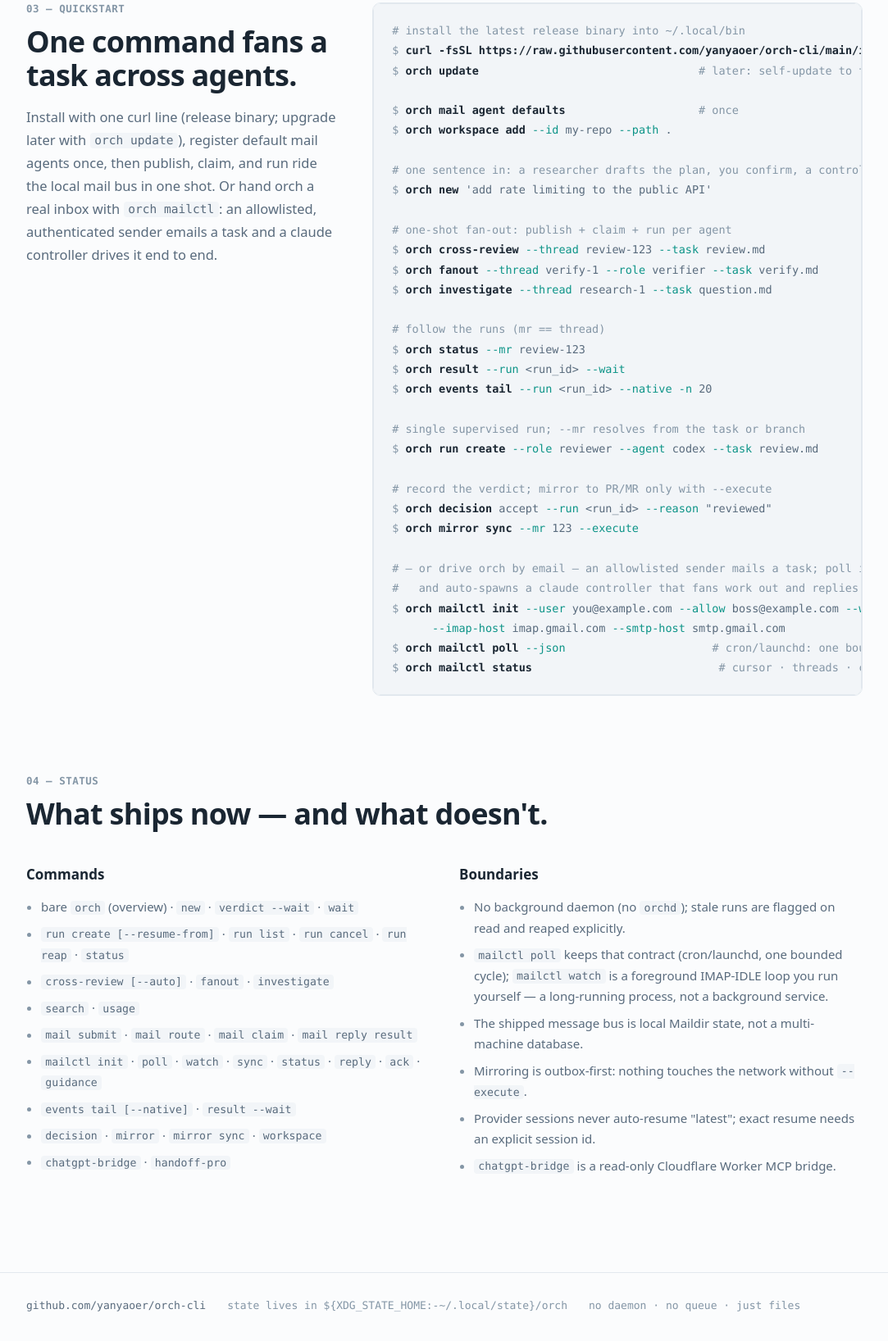
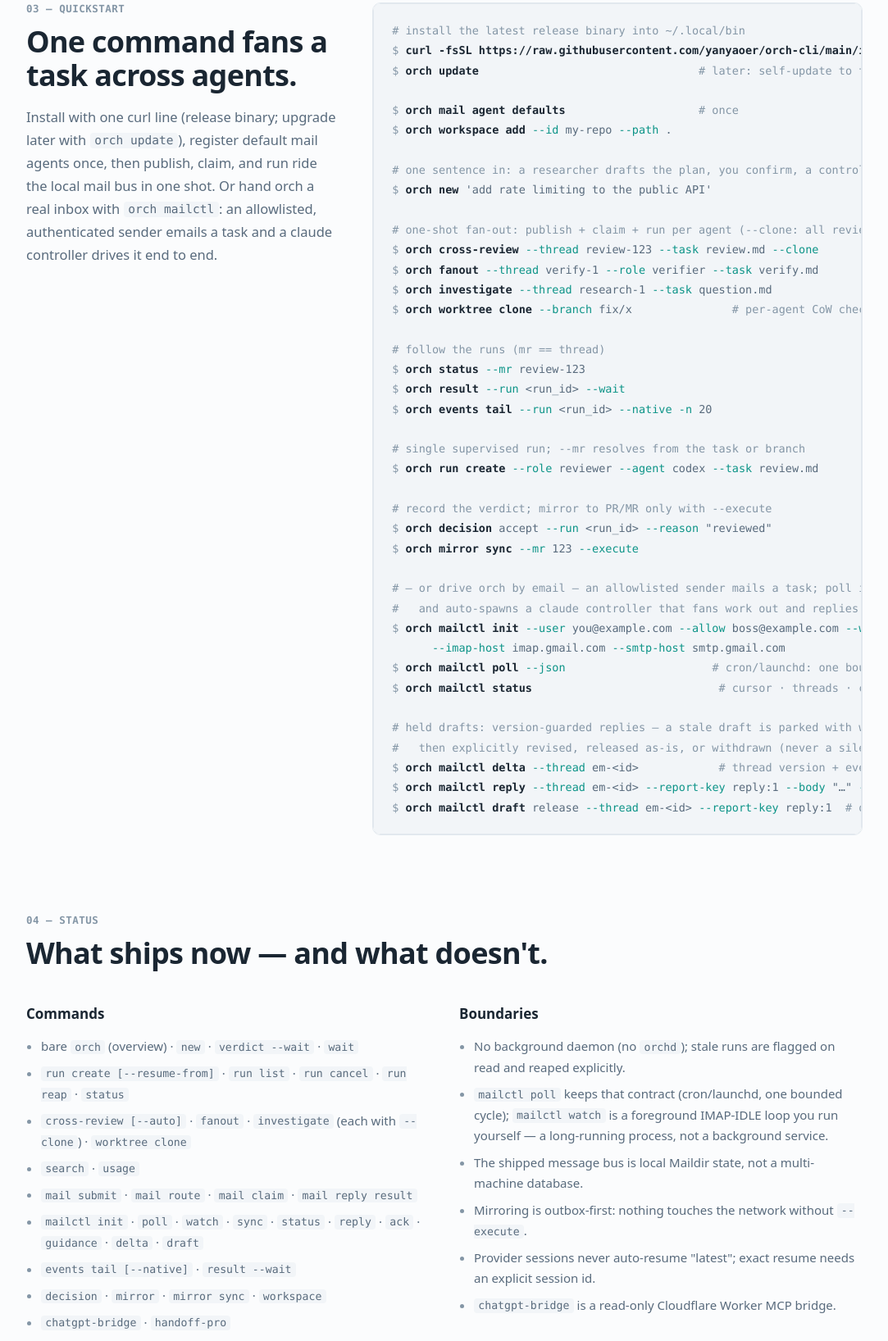
Before and after one commit to yanyaoer/orch-cli, a website: page docs/index.html in a window 1280 px wide. Shown: the part 2797-4433 px from the top of the page at 82% size, without its empty margins (98-1181 px from the left). Drawn offline with Linux system fonts and the light colour scheme.

Commit message:
release v0.0.11: version bump, CHANGELOG cut, index.html doc sync
Co-Authored-By: Claude Fable 5 <noreply@anthropic.com>

```diff
--- a/docs/index.html
+++ b/docs/index.html
@@ -643,10 +643,11 @@
 <span class="cm"># one sentence in: a researcher drafts the plan, you confirm, a controller executes</span>
 <span class="p">$</span> <span class="c">orch new</span> 'add rate limiting to the public API'
 
-<span class="cm"># one-shot fan-out: publish + claim + run per agent</span>
-<span class="p">$</span> <span class="c">orch cross-review</span> <span class="f">--thread</span> review-123 <span class="f">--task</span> review.md
+<span class="cm"># one-shot fan-out: publish + claim + run per agent (--clone: all reviewers share one CoW snapshot)</span>
+<span class="p">$</span> <span class="c">orch cross-review</span> <span class="f">--thread</span> review-123 <span class="f">--task</span> review.md <span class="f">--clone</span>
 <span class="p">$</span> <span class="c">orch fanout</span> <span class="f">--thread</span> verify-1 <span class="f">--role</span> verifier <span class="f">--task</span> verify.md
 <span class="p">$</span> <span class="c">orch investigate</span> <span class="f">--thread</span> research-1 <span class="f">--task</span> question.md
+<span class="p">$</span> <span class="c">orch worktree clone</span> <span class="f">--branch</span> fix/x               <span class="cm"># per-agent CoW checkout (APFS/reflink), builds start warm</span>
 
 <span class="cm"># follow the runs (mr == thread)</span>
 <span class="p">$</span> <span class="c">orch status</span> <span class="f">--mr</span> review-123
@@ -665,7 +666,13 @@
 <span class="p">$</span> <span class="c">orch mailctl init</span> <span class="f">--user</span> you@example.com <span class="f">--allow</span> boss@example.com <span class="f">--workspace</span> my-repo \
       <span class="f">--imap-host</span> imap.gmail.com <span class="f">--smtp-host</span> smtp.gmail.com
 <span class="p">$</span> <span class="c">orch mailctl poll</span> <span class="f">--json</span>                      <span class="cm"># cron/launchd: one bounded ingest + reconcile cycle</span>
-<span class="p">$</span> <span class="c">orch mailctl status</span>                            <span class="cm"># cursor · threads · controller generations · outbound</span></pre>
+<span class="p">$</span> <span class="c">orch mailctl status</span>                            <span class="cm"># cursor · threads · controller generations · outbound</span>
+
+<span class="cm"># held drafts: version-guarded replies — a stale draft is parked with what it missed,</span>
+<span class="cm">#   then explicitly revised, released as-is, or withdrawn (never a silent stale send)</span>
+<span class="p">$</span> <span class="c">orch mailctl delta</span> <span class="f">--thread</span> em-&lt;id&gt;            <span class="cm"># thread version + events since a version</span>
+<span class="p">$</span> <span class="c">orch mailctl reply</span> <span class="f">--thread</span> em-&lt;id&gt; <span class="f">--report-key</span> reply:1 <span class="f">--body</span> "…" <span class="f">--base-version</span> 4
+<span class="p">$</span> <span class="c">orch mailctl draft</span> release <span class="f">--thread</span> em-&lt;id&gt; <span class="f">--report-key</span> reply:1  <span class="cm"># or: withdraw</span></pre>
         </div>
       </div>
     </section>
@@ -684,10 +691,10 @@
             <ul>
               <li>bare <code>orch</code> (overview) · <code>new</code> · <code>verdict --wait</code> · <code>wait</code></li>
               <li><code>run create [--resume-from]</code> · <code>run list</code> · <code>run cancel</code> · <code>run reap</code> · <code>status</code></li>
-              <li><code>cross-review [--auto]</code> · <code>fanout</code> · <code>investigate</code></li>
+              <li><code>cross-review [--auto]</code> · <code>fanout</code> · <code>investigate</code> (each with <code>--clone</code>) · <code>worktree clone</code></li>
               <li><code>search</code> · <code>usage</code></li>
               <li><code>mail submit</code> · <code>mail route</code> · <code>mail claim</code> · <code>mail reply result</code></li>
-              <li><code>mailctl init</code> · <code>poll</code> · <code>watch</code> · <code>sync</code> · <code>status</code> · <code>reply</code> · <code>ack</code> · <code>guidance</code></li>
+              <li><code>mailctl init</code> · <code>poll</code> · <code>watch</code> · <code>sync</code> · <code>status</code> · <code>reply</code> · <code>ack</code> · <code>guidance</code> · <code>delta</code> · <code>draft</code></li>
               <li><code>events tail [--native]</code> · <code>result --wait</code></li>
               <li><code>decision</code> · <code>mirror</code> · <code>mirror sync</code> · <code>workspace</code></li>
               <li><code>chatgpt-bridge</code> · <code>handoff-pro</code></li>
--- a/package.json
+++ b/package.json
@@ -1,7 +1,7 @@
 {
   "name": "orch-cli",
   "description": "Daemonless multi-agent orchestration for coding work.",
-  "version": "0.0.10",
+  "version": "0.0.11",
   "type": "module",
   "private": true,
   "homepage": "https://yanyaoer.github.io/orch-cli/",
```
Also changed, not shown: CHANGELOG.md.
